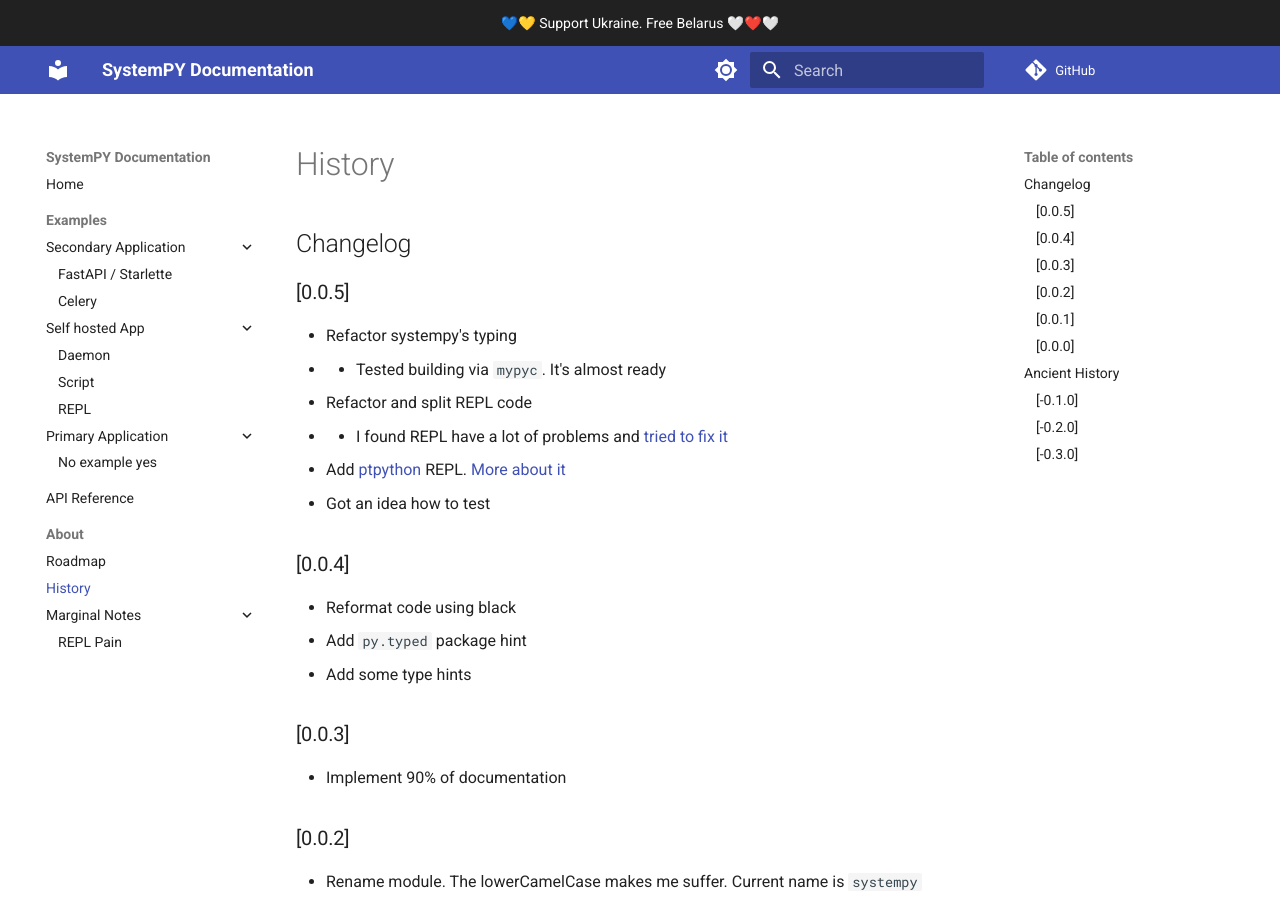
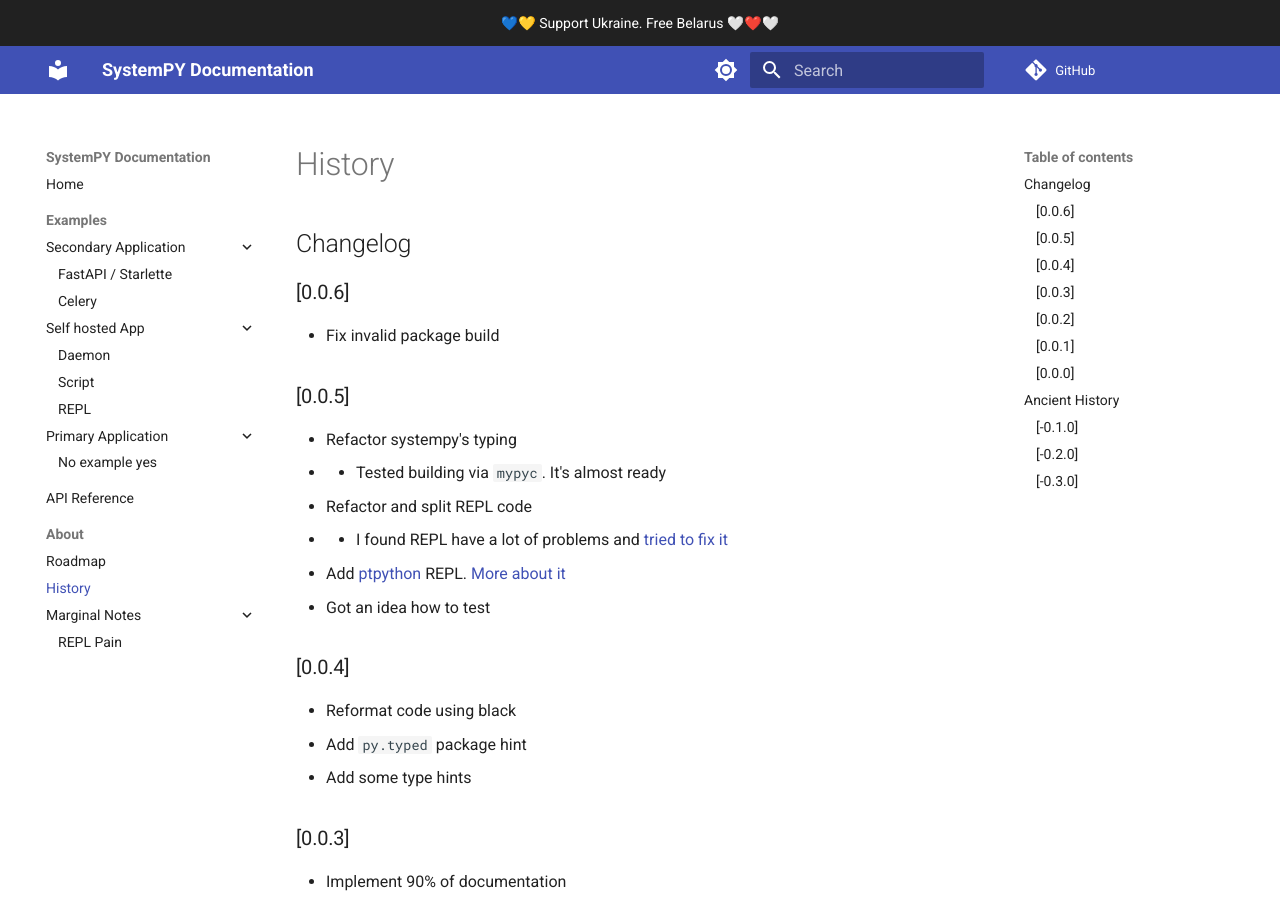
Before and after one commit to kai3341/systemPY, an MkDocs documentation site: the page built from docs/about/history.md, in a window 1280 px wide and 900 px high. Built offline with MkDocs 1.6.1 and Material for MkDocs 9.7.7, drawn with Linux system fonts in a browser that asks for light colours; comment, search, counter and statistics services are not loaded.

Commit message:
Fix invalid package build

```diff
--- a/docs/about/history.md
+++ b/docs/about/history.md
@@ -1,4 +1,8 @@
 ## Changelog
+
+### [0.0.6]
+
+- Fix invalid package build
 
 ### [0.0.5]
 
--- a/setup.py
+++ b/setup.py
@@ -22,6 +22,7 @@
     name,
     f"{name}.util",
     f"{name}.ext",
+    f"{name}.repl",
 ]
 
 package_data = {
--- a/setup_constants.py
+++ b/setup_constants.py
@@ -1,6 +1,6 @@
 import os, tomli
 
-version = "0.0.5"
+version = "0.0.6"
 name_canonical = "systemPY"
 name = name_canonical.lower()
 
```
